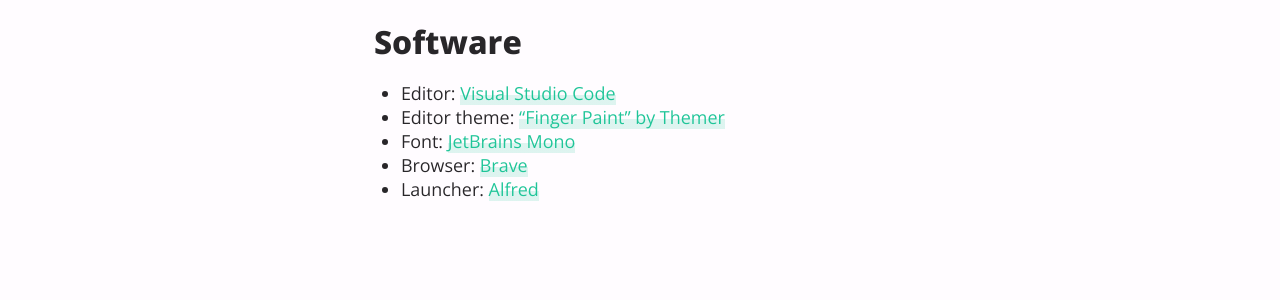
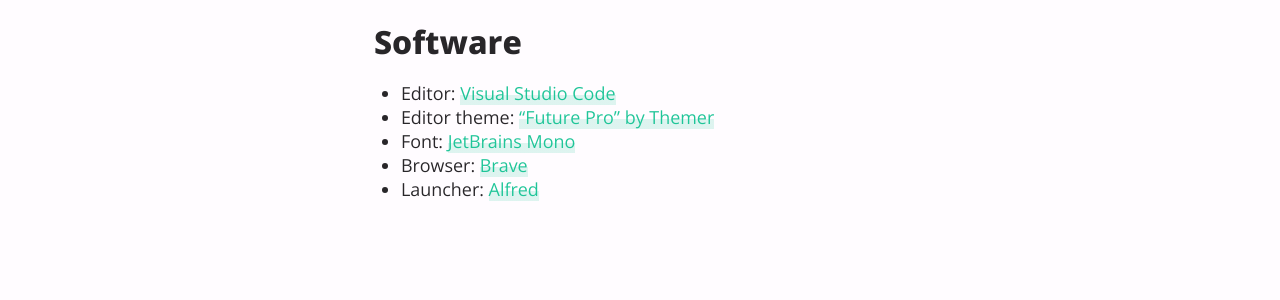
Before and after one commit to mjswensen/mjswensen.com, a Jekyll site: the page built from uses.md, in a window 1280 px wide. Shown: the part 154-454 px from the top of the page. Built offline with Jekyll 4.4.1, drawn with Linux system fonts in a browser that asks for light colours.

Commit message:
Update uses page

```diff
--- a/uses.md
+++ b/uses.md
@@ -12,7 +12,7 @@
 ## Software
 
 - Editor: [Visual Studio Code](https://code.visualstudio.com/)
-- Editor theme: ["Finger Paint" by Themer](https://themer.dev/?colors.dark.accent0=%23C65967&colors.dark.accent1=%23D3873B&colors.dark.accent2=%23E5BE31&colors.dark.accent3=%2397B55A&colors.dark.accent4=%2376A377&colors.dark.accent5=%236484B5&colors.dark.accent6=%23995785&colors.dark.accent7=%23AC7155&colors.dark.shade0=%232A2021&colors.dark.shade7=%23EDEBEE&colors.light.accent0=%23BA394A&colors.light.accent1=%23D3833F&colors.light.accent2=%23BA991A&colors.light.accent3=%2378992A&colors.light.accent4=%23509B6B&colors.light.accent5=%23485A9F&colors.light.accent6=%23813D72&colors.light.accent7=%23A1684F&colors.light.shade0=%23EDEBEE&colors.light.shade7=%232A2021&activeColorSet=dark&calculateIntermediaryShades.dark=true&calculateIntermediaryShades.light=true)
+- Editor theme: ["Future Pro" by Themer](https://themer.dev/?colors.dark.shade0=%23242225&colors.dark.shade7=%23D9D7DA&colors.dark.accent0=%23C25B5B&colors.dark.accent1=%23B06E4A&colors.dark.accent2=%23C19944&colors.dark.accent3=%2359A257&colors.dark.accent4=%2341A48B&colors.dark.accent5=%235B91B3&colors.dark.accent6=%239467AD&colors.dark.accent7=%23BB5D88&colors.light.shade0=%23E4E4E7&colors.light.shade7=%23333135&colors.light.accent0=%23A54A4A&colors.light.accent1=%23B06740&colors.light.accent2=%239A7932&colors.light.accent3=%23448943&colors.light.accent4=%233B7D6C&colors.light.accent5=%23407596&colors.light.accent6=%236A4D7A&colors.light.accent7=%23904C6A&activeColorSet=dark&calculateIntermediaryShades.dark=true&calculateIntermediaryShades.light=true)
 - Font: [JetBrains Mono](https://www.jetbrains.com/lp/mono/)
 - Browser: [Brave](https://brave.com/mjs929)
 - Launcher: [Alfred](https://www.alfredapp.com/)
```
